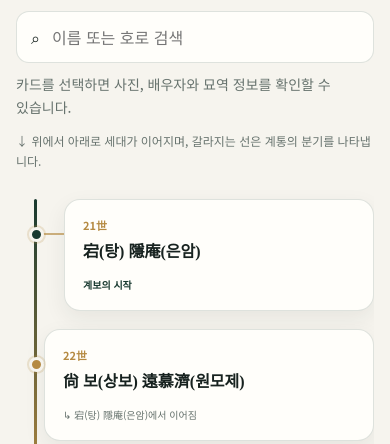
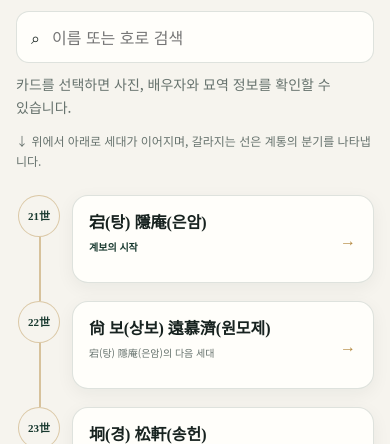
Before and after one commit to luckypencil/html, a plain HTML site: page index.html in a window 390 px wide. Shown: the part 656-1100 px from the top of the page. Drawn offline with Linux system fonts and the light colour scheme.

Commit message:
Restore readable mobile generation list

```diff
--- a/css/mobile.css
+++ b/css/mobile.css
@@ -324,6 +324,75 @@
   .mobile-origin { color: var(--forest); font-weight: 700; }
   .mobile-flow-card.search-muted { opacity: .18; }
   .mobile-flow-card.search-match { border-color: var(--gold); box-shadow: 0 0 0 3px rgba(181, 138, 66, .18), 0 10px 26px rgba(26, 42, 36, .1); }
+
+  /* Readable generation list: the original mobile hierarchy, with subtle lineage context. */
+  .mobile-lineage-flow {
+    padding: 8px 0 4px;
+    overflow: visible;
+  }
+  .mobile-lineage-flow::before { display: none; }
+  .mobile-generation-row {
+    display: grid;
+    grid-template-columns: 46px minmax(0, 1fr);
+    gap: 10px;
+    width: 100%;
+    min-width: 0;
+  }
+  .mobile-generation-label {
+    position: relative;
+    display: flex;
+    justify-content: center;
+  }
+  .mobile-generation-label::after {
+    content: "";
+    position: absolute;
+    z-index: 0;
+    top: 42px;
+    bottom: 0;
+    left: 50%;
+    width: 2px;
+    background: rgba(181, 138, 66, .48);
+  }
+  .mobile-generation-row:last-child .mobile-generation-label::after { display: none; }
+  .mobile-generation-label span {
+    position: relative;
+    z-index: 1;
+    display: grid;
+    place-items: center;
+    width: 42px;
+    height: 42px;
+    color: var(--forest);
+    background: var(--paper);
+    border: 1px solid rgba(181, 138, 66, .42);
+    border-radius: 50%;
+    font-family: "Noto Serif KR", serif;
+    font-size: 11px;
+    font-weight: 700;
+  }
+  .mobile-generation-cards {
+    display: grid;
+    min-width: 0;
+    gap: 9px;
+    padding-bottom: 18px;
+  }
+  .mobile-generation-cards .mobile-flow-card {
+    position: relative;
+    width: 100%;
+    min-height: 88px;
+    padding: 15px 44px 14px 16px;
+    box-shadow: 0 5px 18px rgba(26, 42, 36, .055);
+  }
+  .mobile-generation-cards .mobile-flow-card::after {
+    content: "→";
+    position: absolute;
+    top: 50%;
+    right: 17px;
+    color: var(--gold);
+    transform: translateY(-50%);
+  }
+  .mobile-generation-cards .tree-name { margin: 0; font-size: 16px; }
+  .mobile-generation-cards .mobile-parent { margin-top: 5px; padding: 0; font-size: 10px; }
+  .mobile-generation-cards .tree-action { display: none; }
   .family-tree,
   .family-tree ul {
     width: 100%;
--- a/js/app.js
+++ b/js/app.js
@@ -54,17 +54,20 @@
     }
 
     var roots = genData.filter(function (person) { return !getParent(person[0]); });
-    var generationCounts = {};
-    genData.forEach(function (person) { generationCounts[person[1]] = (generationCounts[person[1]] || 0) + 1; });
-    var mobileFlow = genData.slice().sort(function (a, b) {
-      return a[1] === b[1] ? a[0] - b[0] : a[1] - b[1];
-    }).map(function (person, index) {
-      var parent = getParent(person[0]);
-      var isMatch = !keyword || matchIds.indexOf(person[0]) !== -1;
-      var cardClass = "mobile-flow-card" + (keyword ? (isMatch ? " search-match" : " search-muted") : "");
-      var branchBadge = generationCounts[person[1]] > 1 ? '<span class="mobile-branch-badge">분기</span>' : "";
-      var parentLabel = parent ? '<span class="mobile-parent"><span aria-hidden="true">↳</span> ' + escapeHtml(cleanName(parent[3])) + '에서 이어짐</span>' : '<span class="mobile-parent mobile-origin">계보의 시작</span>';
-      return '<div class="mobile-flow-row ' + (index % 2 ? "flow-right" : "flow-left") + '"><button class="' + cardClass + '" type="button" onclick="showPerson(' + person[0] + ')"><span class="mobile-flow-top"><span class="tree-generation">' + person[1] + '世</span>' + branchBadge + '</span><span class="tree-name">' + escapeHtml(cleanName(person[3])) + '</span>' + parentLabel + '</button></div>';
+    var mobileGenerations = {};
+    genData.forEach(function (person) {
+      if (!mobileGenerations[person[1]]) mobileGenerations[person[1]] = [];
+      mobileGenerations[person[1]].push(person);
+    });
+    var mobileFlow = Object.keys(mobileGenerations).sort(function (a, b) { return Number(a) - Number(b); }).map(function (generation) {
+      var cards = mobileGenerations[generation].map(function (person) {
+        var parent = getParent(person[0]);
+        var isMatch = !keyword || matchIds.indexOf(person[0]) !== -1;
+        var cardClass = "mobile-flow-card" + (keyword ? (isMatch ? " search-match" : " search-muted") : "");
+        var parentLabel = parent ? '<span class="mobile-parent">' + escapeHtml(cleanName(parent[3])) + '의 다음 세대</span>' : '<span class="mobile-parent mobile-origin">계보의 시작</span>';
+        return '<button class="' + cardClass + '" type="button" onclick="showPerson(' + person[0] + ')"><span class="tree-name">' + escapeHtml(cleanName(person[3])) + '</span>' + parentLabel + '<span class="tree-action">기록 보기 <span aria-hidden="true">→</span></span></button>';
+      }).join("");
+      return '<div class="mobile-generation-row"><div class="mobile-generation-label"><span>' + generation + '世</span></div><div class="mobile-generation-cards">' + cards + '</div></div>';
     }).join("");
     var resultNote = keyword ? '<div class="tree-search-result"><span>검색 결과 <strong>' + matchIds.length + '</strong>명을 계보 안에 표시했습니다.</span><button type="button" onclick="focusSearchResult()">결과 위치 보기 <span aria-hidden="true">↓</span></button></div>' : '<p class="tree-gesture-hint"><span aria-hidden="true">↓</span> 위에서 아래로 세대가 이어지며, 갈라지는 선은 계통의 분기를 나타냅니다.</p>';
     list.innerHTML = resultNote + '<div class="tree-scroll" tabindex="0" aria-label="상산김씨 세대 연결도"><div class="family-tree"><ul>' + roots.map(renderBranch).join("") + '</ul></div></div><div class="mobile-lineage-flow" aria-label="상산김씨 모바일 세대 흐름">' + mobileFlow + '</div>';
```
